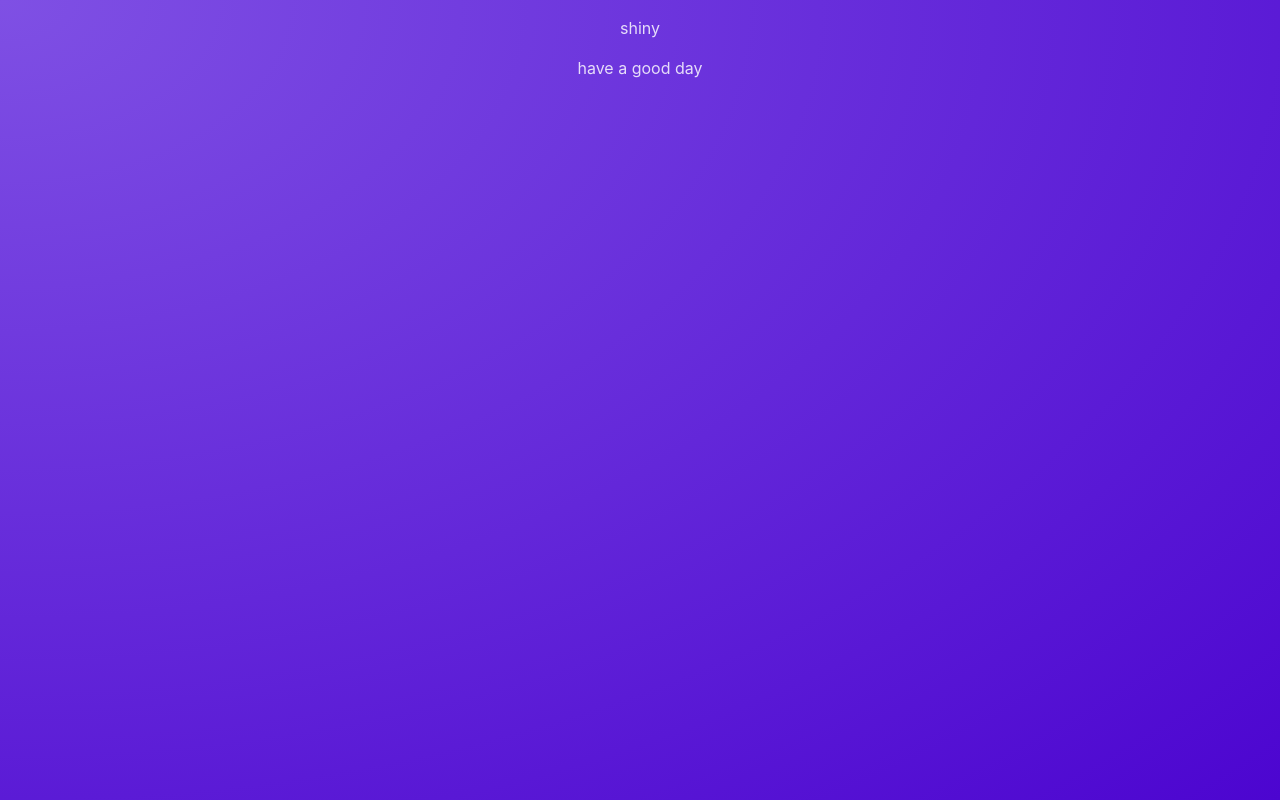
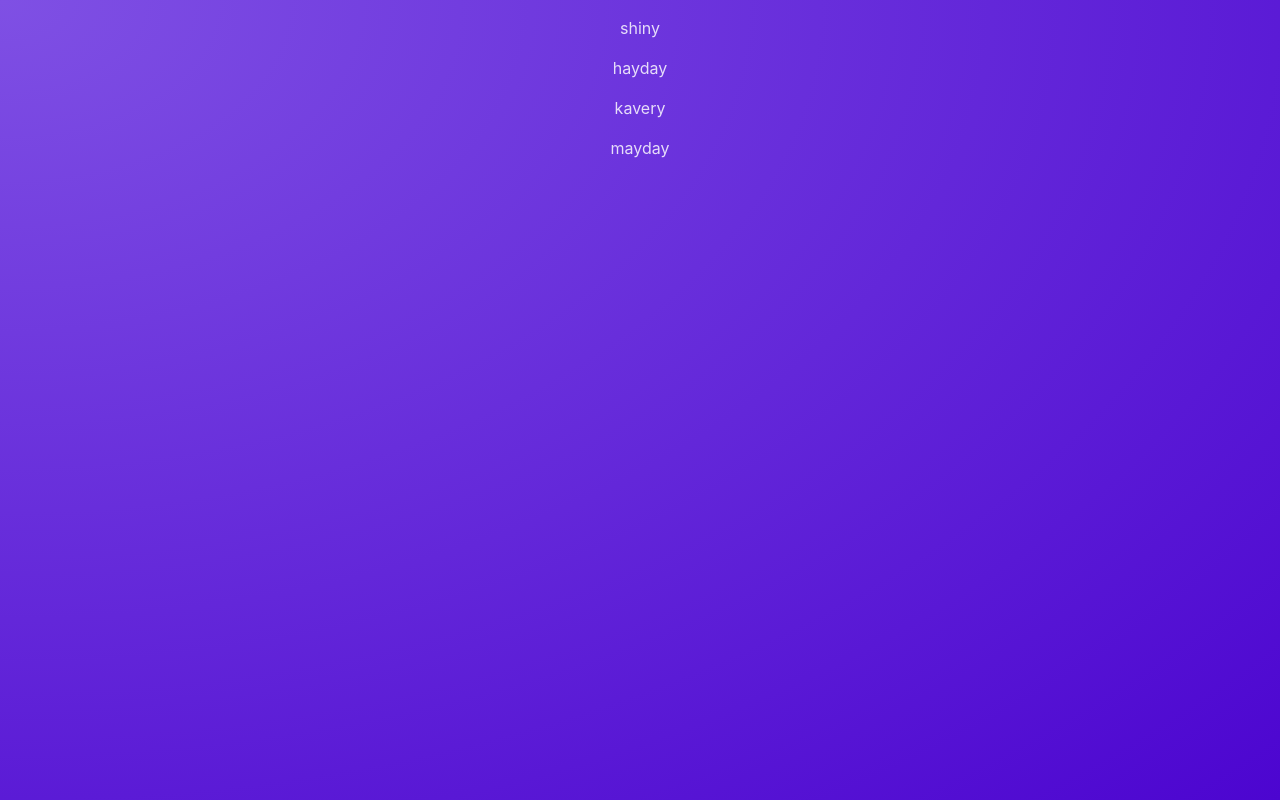
Before and after one commit to Kavery-pm/react-posts, a React (Vite) app: page / in a window 1280 px wide. Built offline with nearby package versions, Linux system fonts and the light colour scheme.

Commit message:
reused the post component

```diff
--- a/src/App.jsx
+++ b/src/App.jsx
@@ -3,7 +3,8 @@ import Post from "./components/Post";
 
 function App() {
   return <React.Fragment>
-    <Post/>
+    <Post author='shiny' title='hayday'/>
+    <Post  author='kavery' title='mayday'/>
   </React.Fragment>
 }
 
--- a/src/components/Post.jsx
+++ b/src/components/Post.jsx
@@ -1,10 +1,10 @@
-const Post = ()=>{
+const Post = ({author,title})=>{
     const names=['shiny','kavery'];
     const chosenName = Math.random()> 0.5 ?names[0]:names[1]
     return (
 <div>
-    <p>{chosenName}</p>
-    <p>have a good day</p>
+    <p>{author}</p>
+    <p>{title}</p>
 
 </div>
     )
```
